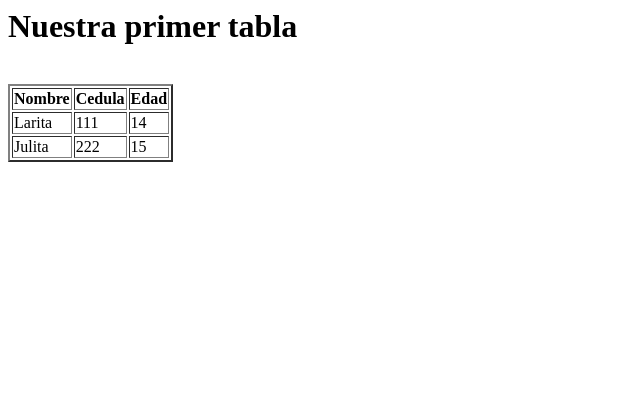
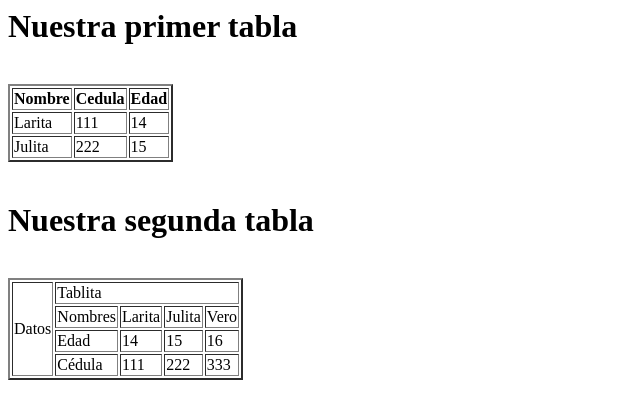
Before and after one commit to LariJuli/Tablas-, a plain HTML site: page index.html in a window 1280 px wide. Shown: the whole page, without its empty margins (0-640 px from the left). Drawn offline with Linux system fonts and the light colour scheme.

Commit message:
Update index.html

```diff
--- a/index.html
+++ b/index.html
@@ -21,5 +21,22 @@
 <td> 15 </td>
 </tr>
 </table>
+</br>
+  <h1> Nuestra segunda tabla </h1>
+</br>
+<table border = "2">
+<tr>
+  <td rowspan="4">Datos</td><td colspan= "4"> Tablita</td>
+  </tr>
+  <tr>
+    <td>Nombres</td><td>Larita</td><td>Julita</td><td>Vero</td>
+</tr>
+  <tr>
+    <td>Edad</td><td>14</td><td>15</td><td>16</td>
+</tr>
+<tr>
+<td>Cédula</td><td>111</td><td>222</td><td>333</td>
+</tr>
+</table>
 </body>
 </html>
```
